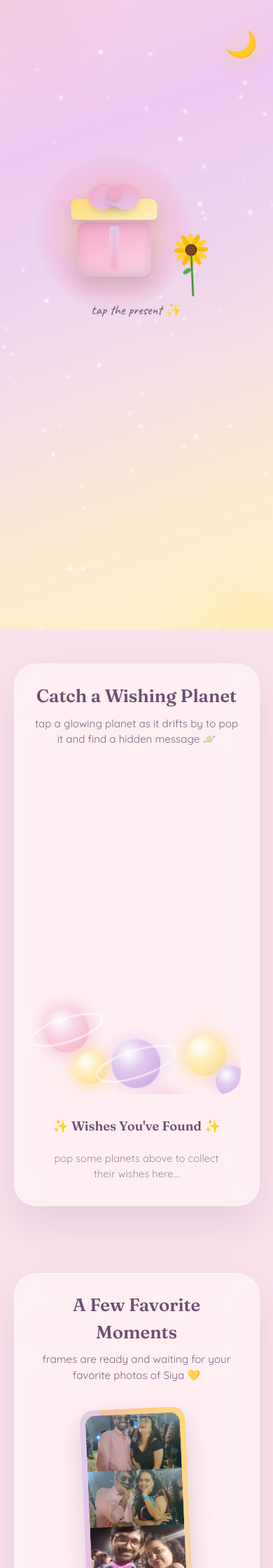
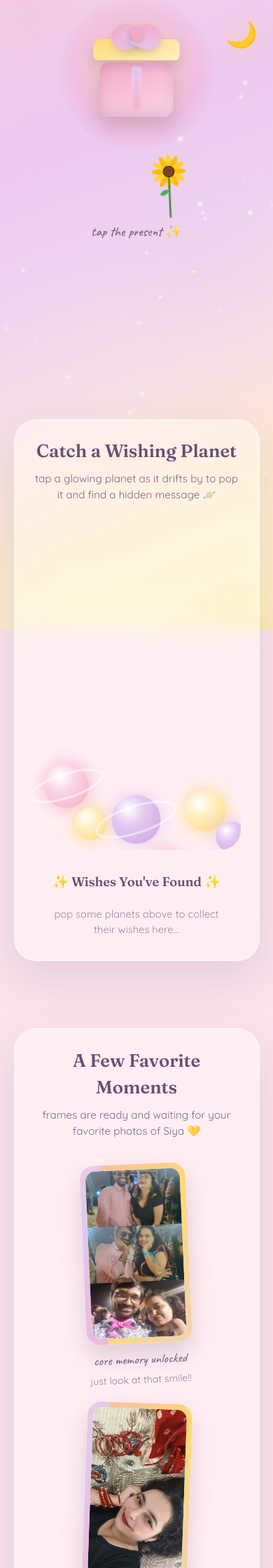
Before and after one commit to niteshchandra039/niteshchandra039.github.io, a Jekyll site: the page siya/siya-birthday.html, which Jekyll copies as it is, in a window 390 px wide. Shown: the top 2240 px of the page at 70% size. Built offline with Jekyll 4.4.1, drawn with Linux system fonts in a browser that asks for light colours.

Commit message:
styles and mobile adjustments

```diff
--- a/siya/siya-birthday.html
+++ b/siya/siya-birthday.html
@@ -556,6 +556,65 @@
       .orbs-field {
         --rise: 520px;
         height: 460px;
+      }
+
+      .hero {
+        min-height: auto;
+        padding: 1.8rem 1rem 2rem;
+      }
+
+      .hero-present-row {
+        flex-direction: column;
+        align-items: center;
+        justify-content: center;
+        gap: 1rem;
+        margin-bottom: .6rem;
+      }
+
+      .hero-title {
+        font-size: clamp(1.9rem, 9vw, 3.4rem);
+      }
+
+      .hero-sub {
+        margin-top: .75rem;
+      }
+
+      .scroll-hint {
+        margin-top: 1.6rem;
+      }
+
+      .frame-border img {
+        height: 200px;
+      }
+
+      .photo-frame {
+        width: min(100%, 220px);
+      }
+
+      .photo-frame .frame-msg {
+        max-width: 100%;
+      }
+
+      .letter-card {
+        padding: 1.6rem 1.2rem;
+      }
+
+      .letter-card::after {
+        left: 1.5rem;
+      }
+
+      .letter-body {
+        line-height: 1.8;
+      }
+
+      .letter-date,
+      .letter-salutation,
+      .letter-sign {
+        text-align: left;
+      }
+
+      footer {
+        padding: 1.8rem 1rem 2.5rem;
       }
     }
 
@@ -1628,8 +1687,9 @@
       el.appendChild(frag);
     }
 
-    makeStars('starfield', 110);
-    makeDust('dustfield', 16);
+    const isMobileViewport = window.matchMedia('(max-width: 640px)').matches;
+    makeStars('starfield', isMobileViewport ? 70 : 110);
+    makeDust('dustfield', isMobileViewport ? 10 : 16);
 
 
   </script>
```
